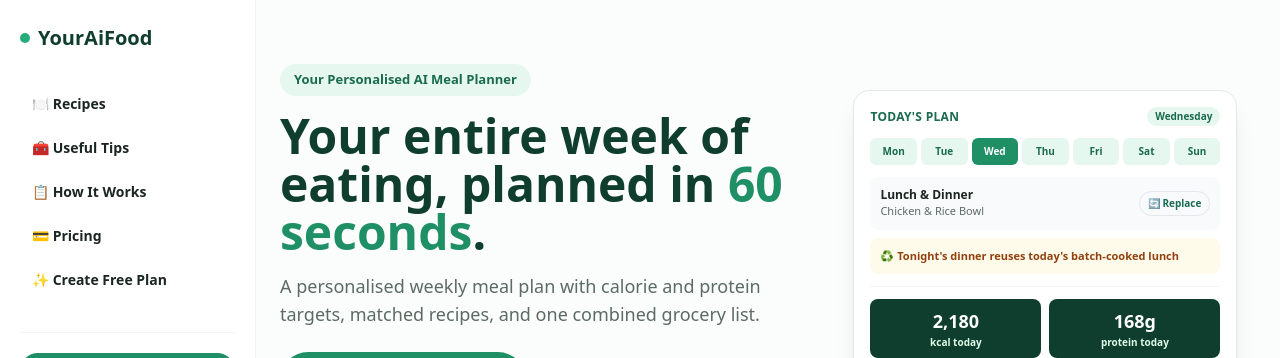
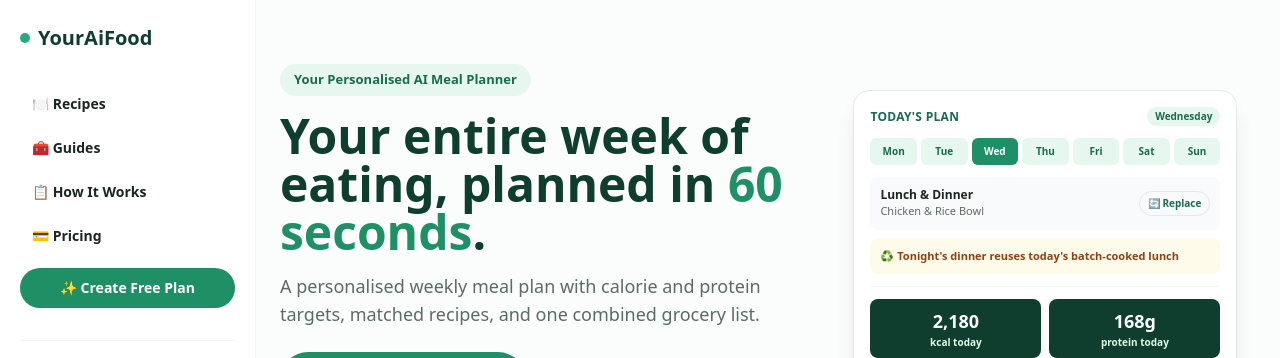
Before and after one commit to usario172332/youraifood-app, a Next.js app in the folder youraifood-app/: page / in a window 1280 px wide. Shown: the top 358 px of the page. Built offline with nearby package versions, Linux system fonts and the light colour scheme; no server answers.

Commit message:
Update Sidebar.jsx

```diff
--- a/youraifood-app/components/Sidebar.jsx
+++ b/youraifood-app/components/Sidebar.jsx
@@ -11,14 +11,14 @@ import { useAuth } from '../lib/AuthContext';
 function getLinks(user) {
   const base = [
     { href: '/recipes', label: '🍽️ Recipes' },
-    { href: '/tips', label: '🧰 Useful Tips' },
+    { href: '/tips', label: '🧰 Guides' },
     { href: '/#how-it-works', label: '📋 How It Works' },
     { href: '/#pricing', label: '💳 Pricing' },
   ];
   if (user) {
-    return [{ href: '/profile', label: '👤 My Profile' }, ...base, { href: '/#planner', label: '📅 Plan my week' }];
+    return [{ href: '/profile', label: '👤 My Profile' }, ...base, { href: '/#planner', label: '📅 Plan my week', cta: true }];
   }
-  return [...base, { href: '/#planner', label: '✨ Create Free Plan' }];
+  return [...base, { href: '/#planner', label: '✨ Create Free Plan', cta: true }];
 }
 
 export default function Sidebar() {
@@ -84,7 +84,7 @@ export default function Sidebar() {
                                                 }
                               }
               }}
-              className="rounded-lg px-3 py-2.5 text-sm font-semibold text-ink transition duration-200 hover:bg-green-50 hover:text-green-700 focus-visible:outline-none focus-visible:ring-2 focus-visible:ring-green-600 focus-visible:ring-offset-2"
+              className={l.cta ? 'mt-2 rounded-full bg-green-600 px-3 py-2.5 text-center text-sm font-bold text-white shadow-sm transition duration-200 hover:-translate-y-px hover:bg-green-700 hover:shadow-md focus-visible:outline-none focus-visible:ring-2 focus-visible:ring-green-600 focus-visible:ring-offset-2' : 'rounded-lg px-3 py-2.5 text-sm font-semibold text-ink transition duration-200 hover:bg-green-50 hover:text-green-700 focus-visible:outline-none focus-visible:ring-2 focus-visible:ring-green-600 focus-visible:ring-offset-2'}
             >
               {l.label}
             </a>
```
